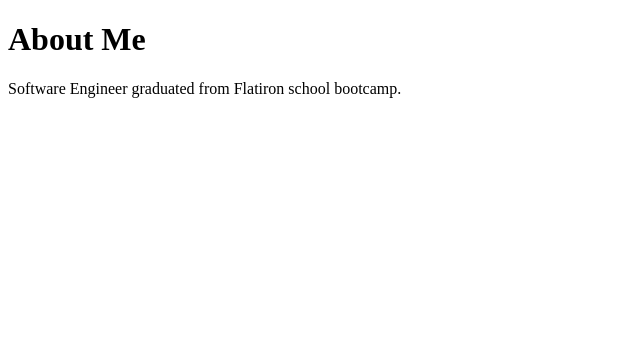
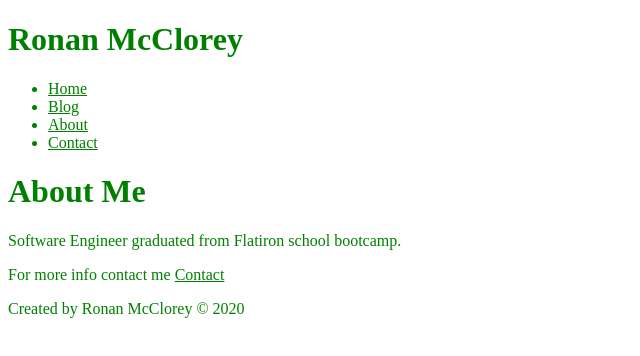
Before and after one commit to rmcclorey1125/learn-gatsby, a Gatsby site: page /about in a window 1280 px wide. Shown: the whole page, without its empty margins (0-640 px from the left). Built offline with nearby package versions, Linux system fonts and the light colour scheme; Gatsby itself is replaced by a stand-in of ours.

Commit message:
layout included

```diff
--- a/gatsby-config.js
+++ b/gatsby-config.js
@@ -6,5 +6,7 @@
 
 module.exports = {
   /* Your site config here */
-  plugins: [],
+  plugins: [
+    'gatsby-plugin-sass'
+  ],
 }
--- a/package.json
+++ b/package.json
@@ -15,6 +15,8 @@
   },
   "dependencies": {
     "gatsby": "^2.24.79",
+    "gatsby-plugin-sass": "^2.4.2",
+    "node-sass": "^5.0.0",
     "react": "^16.12.0",
     "react-dom": "^16.12.0"
   },
--- /dev/null
+++ b/src/components/footer.js
@@ -0,0 +1,11 @@
+import React from 'react'
+
+const Footer = () => {
+    return (
+        <footer>
+            <p>Created by Ronan McClorey © 2020</p>
+        </footer>
+    )
+}
+
+export default Footer
--- /dev/null
+++ b/src/components/header.js
@@ -0,0 +1,28 @@
+import React from 'react'
+import { Link } from 'gatsby'
+
+const Header = () => {
+    return (
+        <header>
+            <h1>Ronan McClorey</h1>
+            <nav>
+                <ul>
+                    <li>
+                        <Link to="/">Home</Link>
+                    </li>
+                    <li>
+                        <Link to="/blog">Blog</Link>
+                    </li>
+                    <li>
+                        <Link to="/about">About</Link>
+                    </li>
+                    <li>
+                        <Link to="/contact">Contact</Link>
+                    </li>
+                </ul>
+            </nav>
+        </header>
+    )
+}
+
+export default Header
--- /dev/null
+++ b/src/components/layout.js
@@ -0,0 +1,17 @@
+import React from 'react'
+
+import Header from './header'
+import Footer from './footer'
+import '../styles/index.css'
+
+const Layout = (props) => {
+    return (
+        <div>
+            <Header />
+            {props.children}
+            <Footer />
+        </div>
+    )
+}
+
+export default Layout
--- a/src/pages/about.js
+++ b/src/pages/about.js
@@ -1,11 +1,14 @@
 import React from 'react'
+import { Link } from 'gatsby'
+import Layout from '../components/layout'
 
 const AboutPage = () => {
     return(
-        <div>
+        <Layout>
             <h1>About Me</h1>
             <p>Software Engineer graduated from Flatiron school bootcamp.</p>
-        </div>
+            <p>For more info contact me <Link to='/contact'>Contact</Link></p>
+        </Layout>
     )
 }
 
--- a/src/pages/blog.js
+++ b/src/pages/blog.js
@@ -1,11 +1,12 @@
 import React from 'react'
+import Layout from '../components/layout'
 
 const BlogPage = () => {
     return (
-        <div>
+        <Layout>
             <h1>Blog</h1>
             <p>Posts will show up here later on</p>
-        </div>
+        </Layout>
     )
 }
 
--- /dev/null
+++ b/src/styles/index.css
@@ -0,0 +1,3 @@
+* {
+    color: green;
+}
```
Also changed, not shown: src/pages/contact.js (+5 -2 lines), src/pages/index.js (+4 -3 lines), 1 other file.
